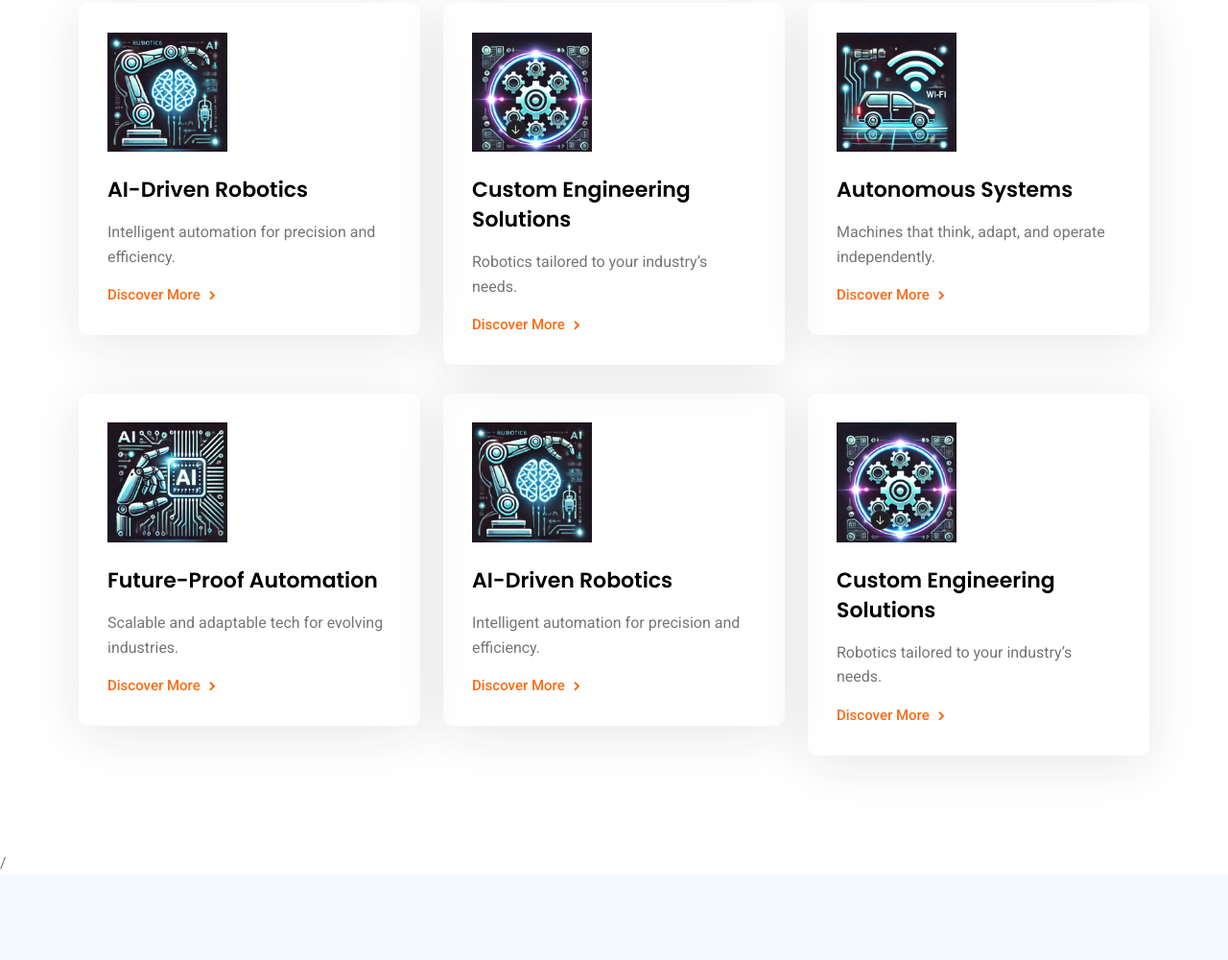
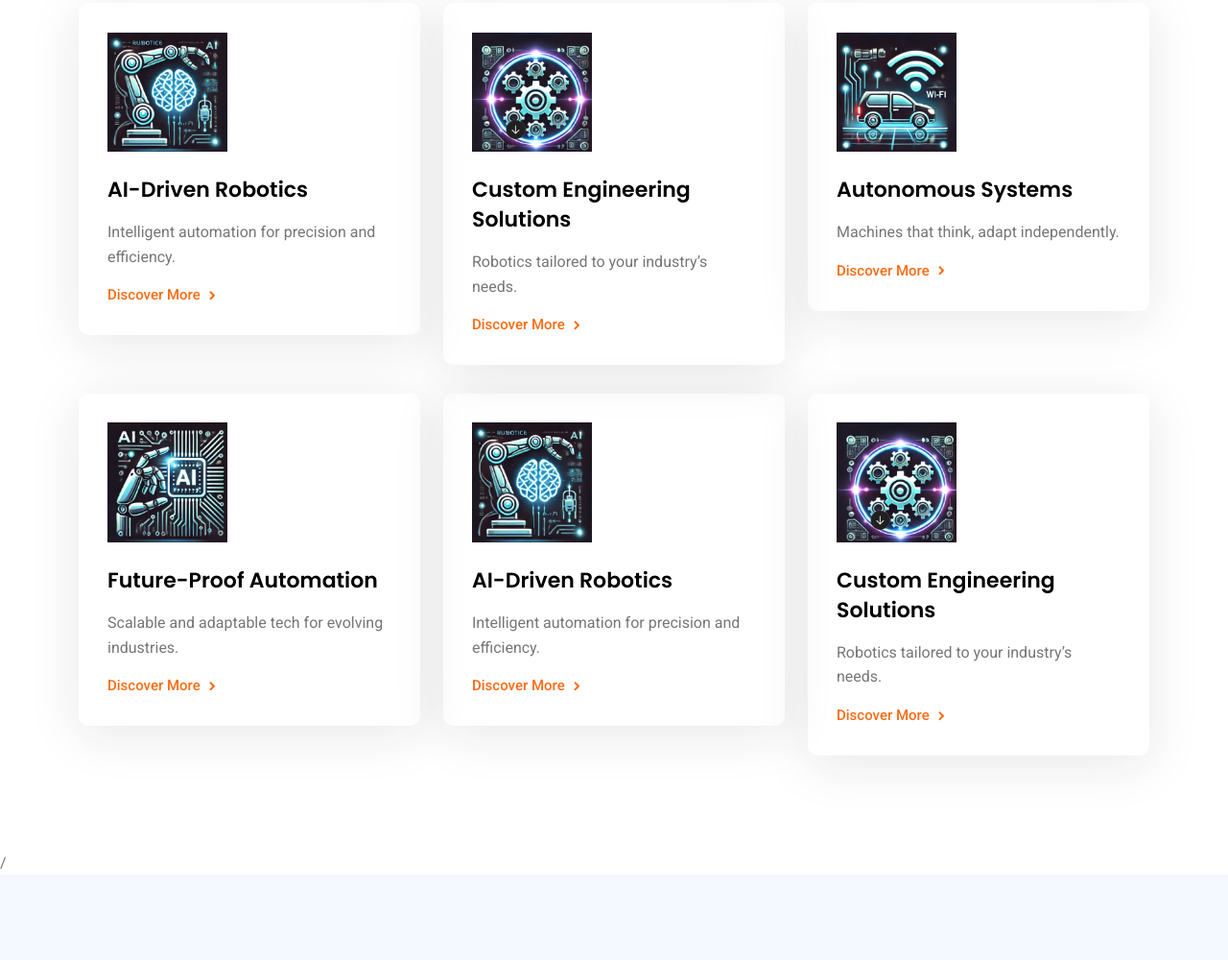
Before and after one commit to afhan-akhtar/Mercury123, a plain HTML site: page services.html in a window 1280 px wide. Shown: the part 788-1788 px from the top of the page at 96% size. Drawn offline with Linux system fonts and the light colour scheme.

Commit message:
used think adapt independently in services page

```diff
--- a/services.html
+++ b/services.html
@@ -352,7 +352,7 @@
                             </div>
                             <div class="service-card-body">
                                 <h3>Autonomous Systems</h3>
-                                <p>Machines that think, adapt, and operate independently.</p>
+                                <p>Machines that think, adapt independently.</p>
                                 <a href="services.html" class="redirect-link">Discover More <i class="icofont-rounded-right"></i></a>
                             </div>
                         </div>
```
